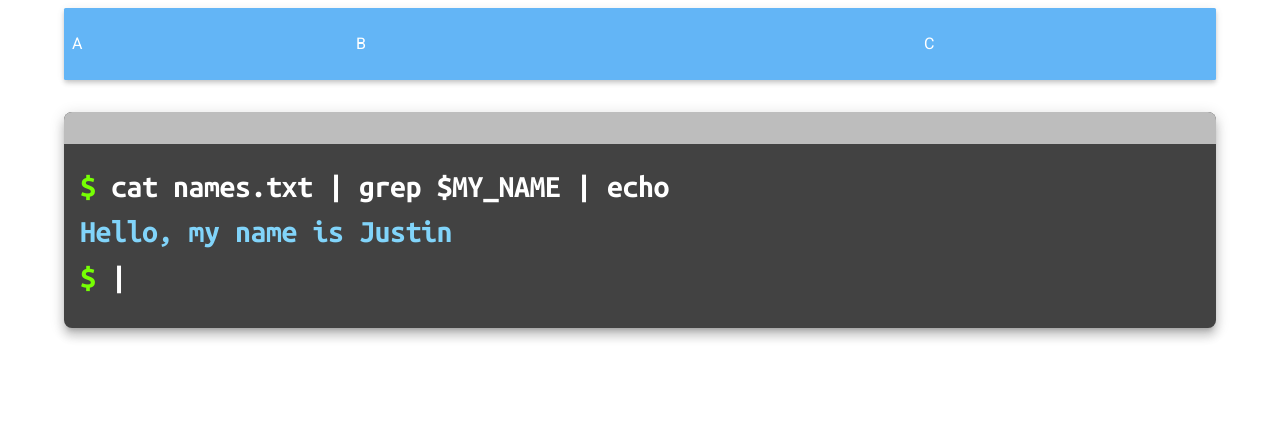
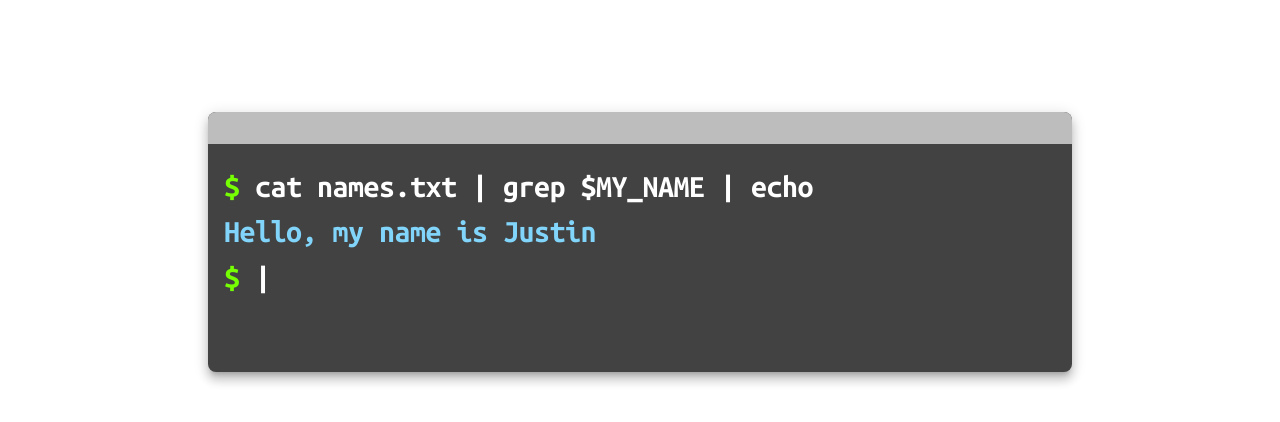
Before and after one commit to jpal91/resume, a Next.js app: page / in a window 1280 px wide. Shown: the top 422 px of the page. Built offline with nearby package versions, Linux system fonts and the light colour scheme.

Commit message:
added sliding navbar

```diff
--- a/components/NavBar/NavBar.js
+++ b/components/NavBar/NavBar.js
@@ -1,17 +1,56 @@
-import Grid from '@mui/material/Grid'
-import Box from '@mui/material/Box'
-import AppBar from "@mui/material/AppBar"
+import Grid from "@mui/material/Grid";
+import AppBar from "@mui/material/AppBar";
+import { keyframes } from "@emotion/react";
+
+const hide = keyframes`
+    0% {
+        transform: translateY(0%);
+        opacity: 1;
+    }
+
+    100% {
+        transform: translateY(-50%);
+        opacity: 0;
+    }
+`
+
+const show = keyframes`
+    0% {
+        transform: translateY(-50%);
+        opacity: 0;
+    }
+
+    100% {
+        transform: translateY(0%);
+        opacity: 1;
+    }
+`
 
 const NavBar = (props) => {
-    return (
-        <AppBar sx={{ mt: 1, mb: 2, p: 1, borderRadius: { xs: '1.6px', m: '2px', l:'4px', xl: '8px' }, opacity: 0.7, '&:hover': { opacity: 1 } }}>
-            <Grid container>
-                <Grid item xs={3}>A</Grid>
-                <Grid item xs={6}>B</Grid>
-                <Grid item xs={3}>C</Grid>
-            </Grid>
-        </AppBar>
-    )
-}
+	return (
+		<AppBar
+			sx={{
+				mt: 1,
+				mb: 2,
+				p: 1,
+				borderRadius: "8px",
+                animation: `${hide} 1s ease 1s 1 forwards`,
+				"&:hover": { opacity: 1, animation: `${show} ease 1s 1 forwards` },
+			}}
+		>
+			<Grid container>
+				<Grid item xs={3}>
+					A
+				</Grid>
+				<Grid item xs={6}>
+					B
+				</Grid>
+				<Grid item xs={3}>
+					C
+				</Grid>
+			</Grid>
+		</AppBar>
+	);
+};
 
-export default NavBar
+export default NavBar;
--- a/components/Splash/Terminal.js
+++ b/components/Splash/Terminal.js
@@ -1,11 +1,11 @@
-import { useState, useEffect } from 'react'
+import React, { useState, useEffect } from 'react'
 import Card from '@mui/material/Card'
 import CardHeader from '@mui/material/CardHeader'
 import CardContent from '@mui/material/CardContent'
 
 import Bash from './Bash'
 
-const Terminal = (props) => {
+const Terminal = () => {
     const [typeState, setTypeState] = useState(0)
 
     useEffect(() => {
@@ -16,11 +16,11 @@ const Terminal = (props) => {
         <Card
             raised={true}
             sx={{
-                width: { xs: '100%', xl: '75%'},
+                width: { xs: '100%', sm: "75%", md: '75%', lg: '75%', xl: '75%'},
                 display: 'flex',
                 flexDirection: 'column',
                 backgroundColor: 'primary.dgrey',
-                minHeight: { xs: '200px', xl: '260px' },
+                minHeight: { xs: '200px', sm: '200px', md: '260px', lg: '260px', xl: '260px' },
                 mt: 2,
                 borderRadius: '8px'
             }}
--- a/pages/index.js
+++ b/pages/index.js
@@ -1,5 +1,4 @@
-import React, { useState, useRef, useEffect } from 'react'
-import Typed from 'react-typed'
+import React, { useState } from 'react'
 import Head from "next/head";
 import Grid from "@mui/material/Grid";
 import Container from "@mui/material/Container";
--- a/styles/theme/index.js
+++ b/styles/theme/index.js
@@ -1,4 +1,4 @@
-import { createTheme } from "@mui/material";
+import { createTheme } from "@mui/material/styles";
 
 import globals from "./base/globals";
 import typography from "./base/typography";
```
